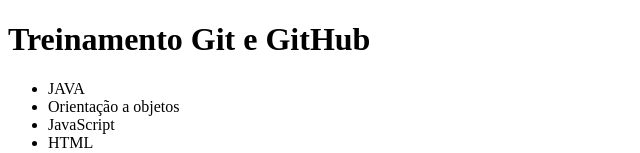
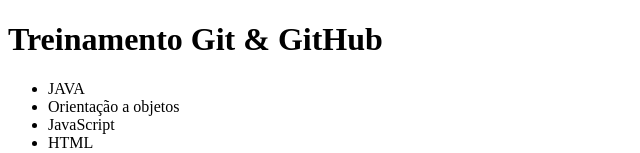
Before and after one commit to MyYamamoto/teste, a plain HTML site: page index.html in a window 1280 px wide. Shown: the top 153 px of the page, without its empty margins (0-640 px from the left). Drawn offline with Linux system fonts and the light colour scheme.

Commit message:
adicionando modificações 1

```diff
--- a/index.html
+++ b/index.html
@@ -8,7 +8,7 @@
     <link rel="stylesheet" href="estilo.css">
 </head>
 <body>
-    <h1>Treinamento Git e GitHub</h1>
+    <h1>Treinamento Git & GitHub</h1>
 
     <ul>
         <li>JAVA</li>
```
Also changed, not shown: 1 other file.
